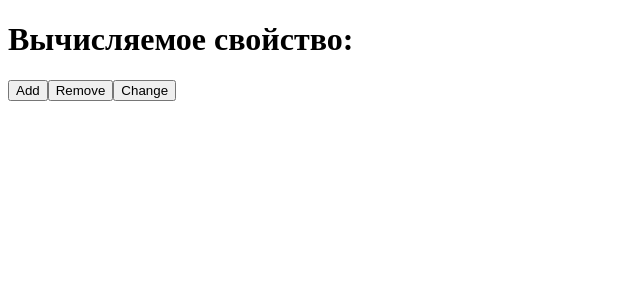
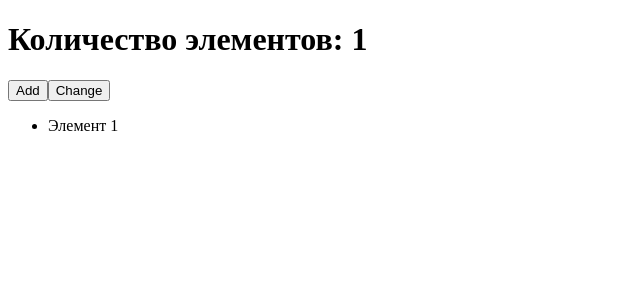
Before and after one commit to kamilmomunjanov/hooks-react, a React (Create React App) app: page / in a window 1280 px wide. Shown: the top 300 px of the page, without its empty margins (0-640 px from the left). Built offline with nearby package versions, Linux system fonts and the light colour scheme.

Commit message:
useCallback

```diff
--- a/src/App.js
+++ b/src/App.js
@@ -1,37 +1,27 @@
-import React, {useState, useEffect, useRef, useMemo} from "react";
-
-function complexCompute(num) {
-    let i = 0
-    while (i < 1000000000) i++
-    return num * 2
-}
+import React, {useState, useEffect, useRef, useMemo, useCallback} from "react";
+import ItemList from "./ItemList";
 
 
 function App() {
-    const [number, setNumber] = useState(42)
+    const [count, setCount] = useState(1)
     const [colored, setColored] = useState(false)
 
-    const styles = useMemo(() => {
-        return {
-            color: colored ? "dark" : "black"
-        }
-    },[colored])
 
-    const computed = useMemo(() => {
-        complexCompute(number)
-    },[number])
+    const styles = {
+        color: colored ? "dark" : "black"
+    }
 
-    useEffect(() => {
-        console.log("Styles changed")
-    },[styles])
+    const generateItemsFromApi = useCallback(() => {
+            return new Array(count).fill("").map((_, index) => `Элемент ${index + 1}`)
+    }, [count])
 
 
     return (
         <>
-            <h1>Вычисляемое свойство: {computed}</h1>
-            <button onClick={() => setNumber(prevState => prevState + 1)}>Add</button>
-            <button onClick={() => setNumber(prevState => prevState - 1)}>Remove</button>
+            <h1>Количество элементов: {count}</h1>
+            <button onClick={() => setCount(prevState => prevState + 1)}>Add</button>
             <button onClick={() => setColored(prevState => !prevState)}>Change</button>
+            <ItemList getItems={generateItemsFromApi}/>
         </>
     );
 }
--- /dev/null
+++ b/src/ItemList.js
@@ -0,0 +1,22 @@
+import React, {useEffect, useState} from 'react';
+
+const ItemList = ({getItems}) => {
+    const [items, setItems] = useState([])
+
+    useEffect(() => {
+        const newItems = getItems()
+        setItems(newItems)
+        console.log("Render")
+    },[getItems])
+    return (
+        <ul>
+            {
+                items.map((item) => (
+                    <li key={item}>{item}</li>
+                ))
+            }
+        </ul>
+    );
+};
+
+export default ItemList;
```
Also changed, not shown: src/examples/useMemo.js (added, +38 -0 lines).
